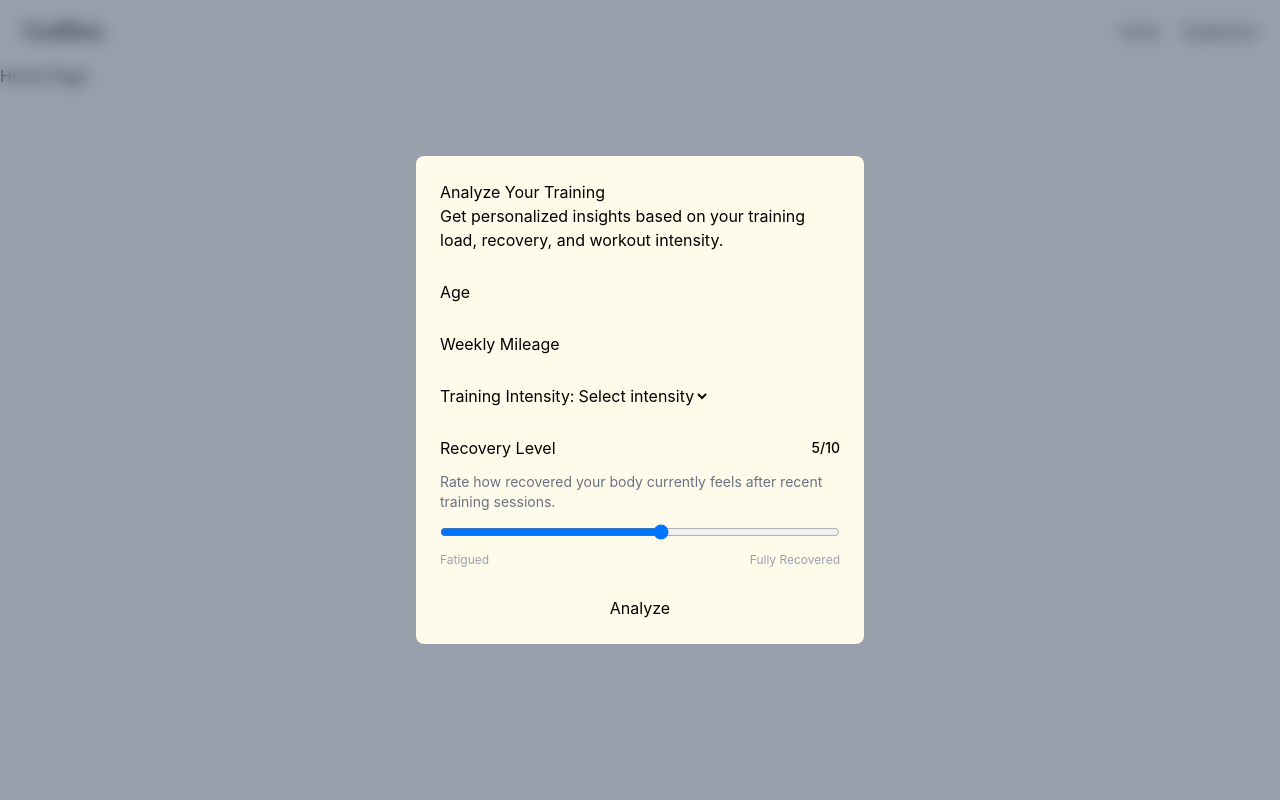
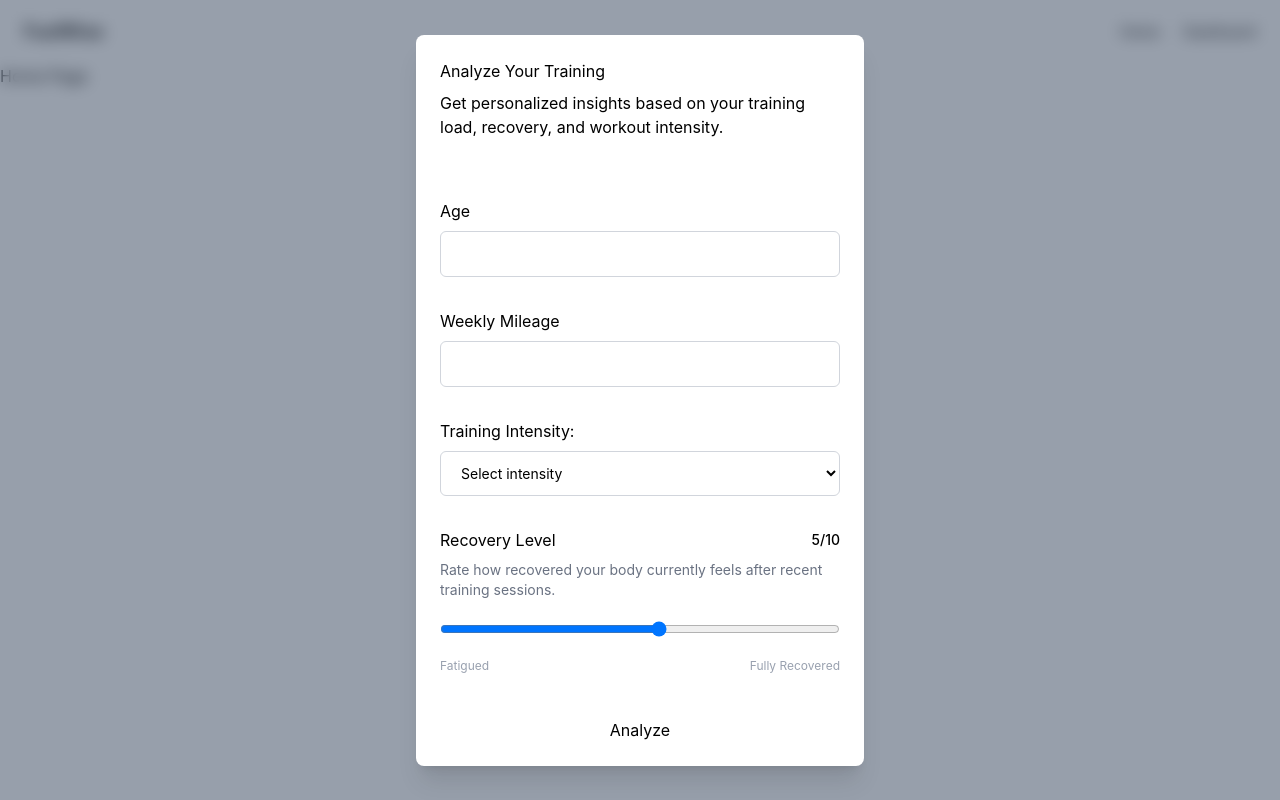
Before and after one commit to zstem001hz-droid/fuelwise-health, a React (Vite) app: page / in a window 1280 px wide. Built offline with nearby package versions, Linux system fonts and the light colour scheme.

Commit message:
feat(ui): enhance AnalysisModal with card styling, helper copy, and submit action

```diff
--- a/src/components/Modal/AnalysisModal.tsx
+++ b/src/components/Modal/AnalysisModal.tsx
@@ -1,12 +1,12 @@
 export default function AnalysisModal() {
   return (
     // Modal overlay
-    <div className="flex items-center justify-center bg-slate-700/50 fixed inset-0 backdrop-blur-sm">
+    <div className="flex items-center justify-center bg-slate-700/50 fixed inset-0 backdrop-blur-sm px-6">
       {/* Modal content */}
       <div>
-        <form className="flex flex-col bg-amber-50 rounded-lg p-6 gap-7 md:w-full max-w-sm md:max-w-md">
+        <form className="flex flex-col bg-white shadow-xl rounded-lg p-6 gap-7 md:w-full max-w-sm md:max-w-md">
           {/* Header copy for the analysis form */}
-          <div>
+          <div className="flex flex-col gap-2 mb-8">
             <h2>Analyze Your Training</h2>
             <p>
               Get personalized insights based on your training load, recovery,
@@ -15,19 +15,25 @@ export default function AnalysisModal() {
           </div>
 
           {/* Core training inputs */}
-          <div>
+          <div className="flex flex-col gap-8">
+            <div className="flex flex-col gap-2">
               <label htmlFor="age">Age</label>
-            <input type="number" id="age" name="age" />
+              <input
+                type="number"
+                id="age"
+                name="age"
+                className="border border-gray-300 rounded-md px-4 py-3 bg-white text-sm outline-none transition focus:ring-2 focus:ring-black/20 focus:border-black"
+              />
             </div>
 
-          <div>
+            <div className="flex flex-col gap-2">
               <label htmlFor="weekly-mileage">Weekly Mileage</label>
-            <input type="number" id="weekly-training" name="weekly-mileage" />
+              <input type="number" id="weekly-training" name="weekly-mileage" className="border border-gray-300 rounded-md px-4 py-3 bg-white text-sm outline-none transition focus:ring-2 focus:ring-black/20 focus:border-black"/>
             </div>
 
-          <div>
+            <div className="flex flex-col gap-2">
               <label htmlFor="training-intensity">Training Intensity:</label>
-            <select id="training-intensity" name="training-intensity">
+              <select id="training-intensity" name="training-intensity" className="border border-gray-300 rounded-md px-4 py-3 bg-white text-sm outline-none transition focus:ring-2 focus:ring-black/20 focus:border-black">
                 <option value="">Select intensity</option>
                 <option value="low">Low</option>
                 <option value="moderate">Moderate</option>
@@ -35,7 +41,7 @@ export default function AnalysisModal() {
               </select>
             </div>
 
-          <div className="flex flex-col gap-3">
+            <div className="flex flex-col gap-2">
               <div className="flex items-center justify-between">
                 <label htmlFor="recovery-slider">Recovery Level</label>
 
@@ -43,8 +49,8 @@ export default function AnalysisModal() {
               </div>
 
               <p className="text-sm text-gray-500">
-              Rate how recovered your body currently feels after recent training
-              sessions.
+                Rate how recovered your body currently feels after recent
+                training sessions.
               </p>
 
               <input
@@ -53,15 +59,17 @@ export default function AnalysisModal() {
                 name="recovery-slider"
                 min="1"
                 max="10"
+                className="border border-gray-300 rounded-md px-4 py-3 bg-white text-sm outline-none transition focus:ring-2 focus:ring-black/20 focus:border-black"
               />
 
-            <div className="flex justify-between text-xs text-gray-400">
+              <div className="flex gap-2 justify-between text-xs text-gray-400">
                 <span>Fatigued</span>
                 <span>Fully Recovered</span>
               </div>
             </div>
+          </div>
 
-          <button type="submit" role="button">
+          <button type="submit" role="button" className="mt-4">
             Analyze
           </button>
         </form>
```
Lines whose indentation alone changed are shown as unchanged.
